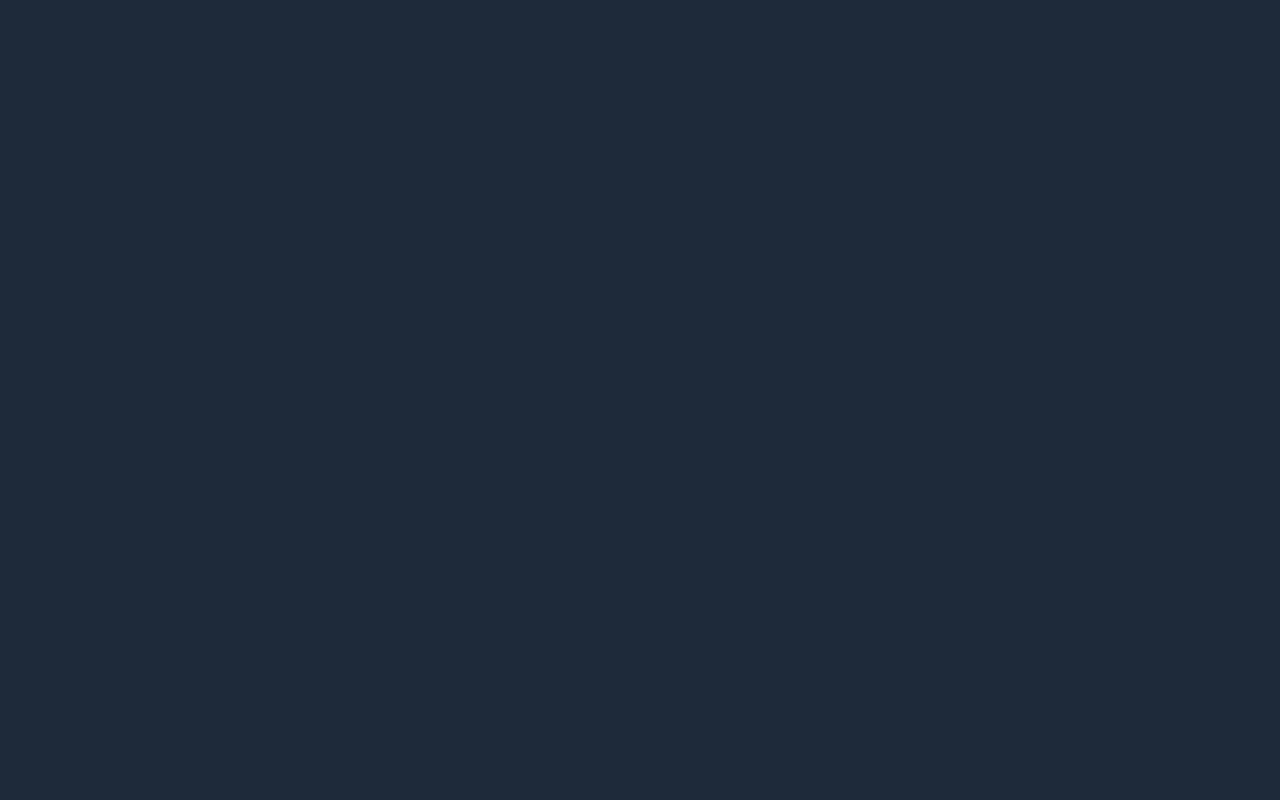
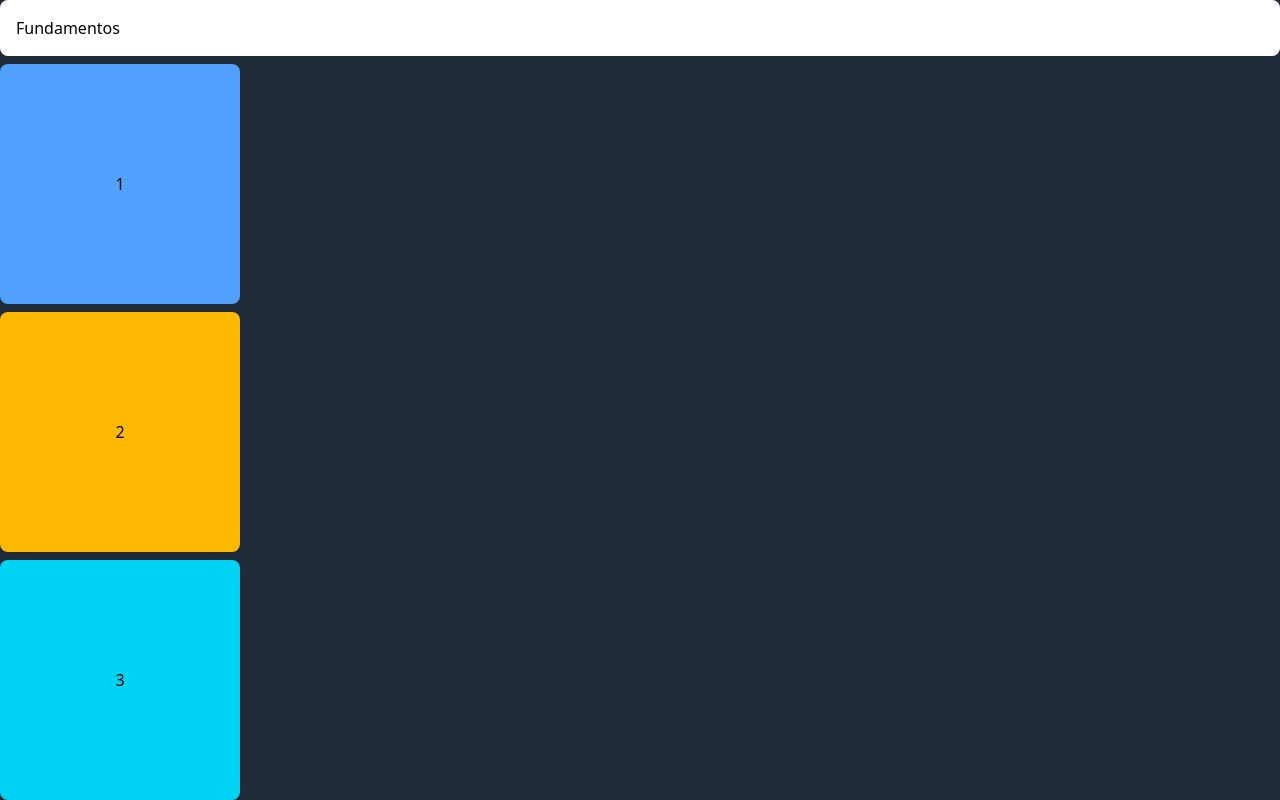
Before and after one commit to luisitcho/curso-tailwind-ferrante-2025, a website: page 1_fundamentos/index.html in a window 1280 px wide. Drawn offline with Linux system fonts and the light colour scheme.

Commit message:
curso tailwind - Espaçamentos e Tamanhos

```diff
--- a/1_fundamentos/index.html
+++ b/1_fundamentos/index.html
@@ -10,6 +10,23 @@
 
 <body class="bg-gray-800">
 
+    <div class="container">
+        <h1 class="bg-white text-black p-4 rounded-lg font-medium mb-2">Fundamentos</h1>
+
+        <div class="space-y-2">
+            <div class="bg-blue-400 size-60 w-full max-w-[240px] rounded-lg flex items-center justify-center">
+                1
+            </div>
+
+            <div class="bg-amber-400 size-60 w-full max-w-[240px] rounded-lg flex items-center justify-center">
+                2
+            </div>
+
+            <div class="bg-cyan-400 size-60 w-full max-w-[240px] rounded-lg flex items-center justify-center">
+                3
+            </div>
+        </div>
+    </div>
 </body>
 
 </html>
--- a/1_fundamentos/src/input.css
+++ b/1_fundamentos/src/input.css
@@ -1,3 +1,7 @@
 @import "tailwindcss";
 
 @custom-variant dark (&:where(.dark, .dark *));
+
+.container {
+    @apply mx-auto
+}
```
Also changed, not shown: 1_fundamentos/src/output.css.
